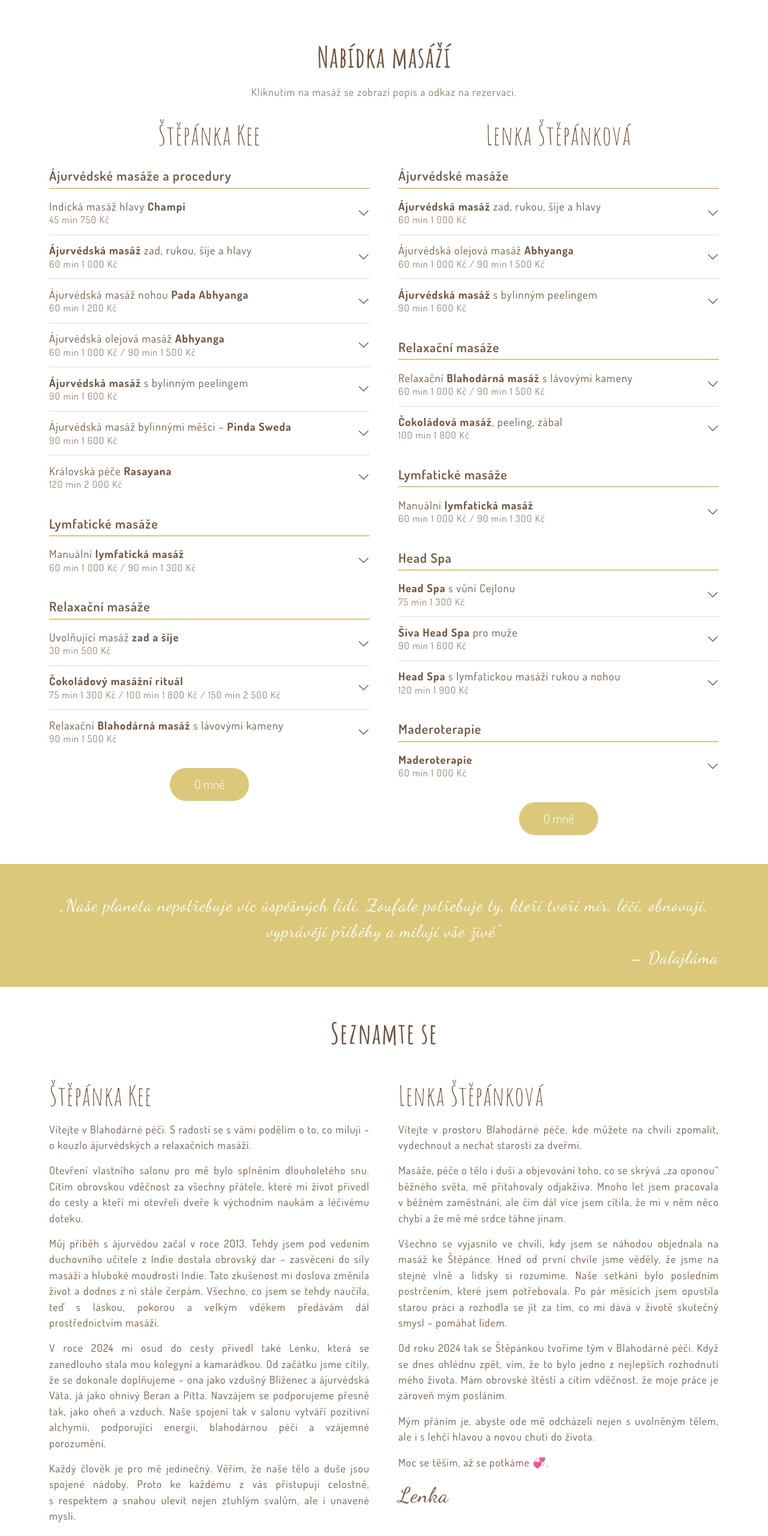
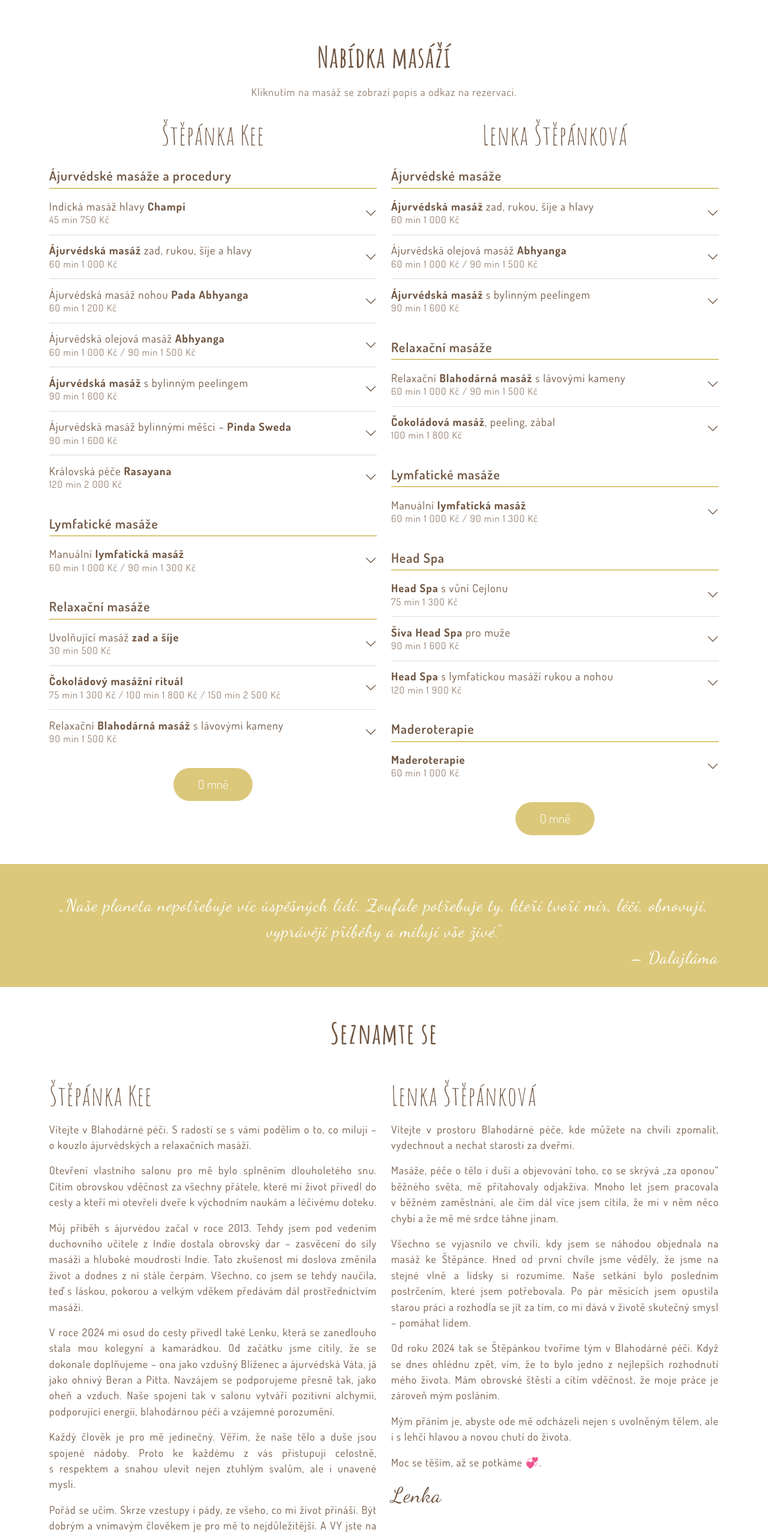
Before and after one commit to ondrejkubanek/blahodarnapece.github.io, a plain HTML site: page index.html in a window 1280 px wide. Shown: the part 1840-4400 px from the top of the page at 60% size. Drawn offline with nearby package versions, Linux system fonts and the light colour scheme.

Commit message:
telefon rozsah

```diff
--- a/index.html
+++ b/index.html
@@ -172,7 +172,7 @@
         <div class="container">
             <h1 class="text-center pb-2">Nabídka masáží</h1>
             <p class="text-center offer-hint">Kliknutím na masáž se zobrazí popis a odkaz na rezervaci.</p>
-            <div class="row g-5 pt-3">
+            <div class="row gx-4 gy-5 pt-3">
 
                 <!-- Štěpánka -->
                 <div class="col-lg-6 offer-col" id="nabidka-stepanka">
@@ -591,7 +591,7 @@
     <section class="about py-5" id="o-nas">
         <div class="container">
             <h1 class="text-center pb-4">Seznamte se</h1>
-            <div class="row g-5">
+            <div class="row gx-4 gy-5">
 
                 <!-- Štěpánka -->
                 <div class="col-lg-6" id="o-stepance">
```
Also changed, not shown: 1 other file.
